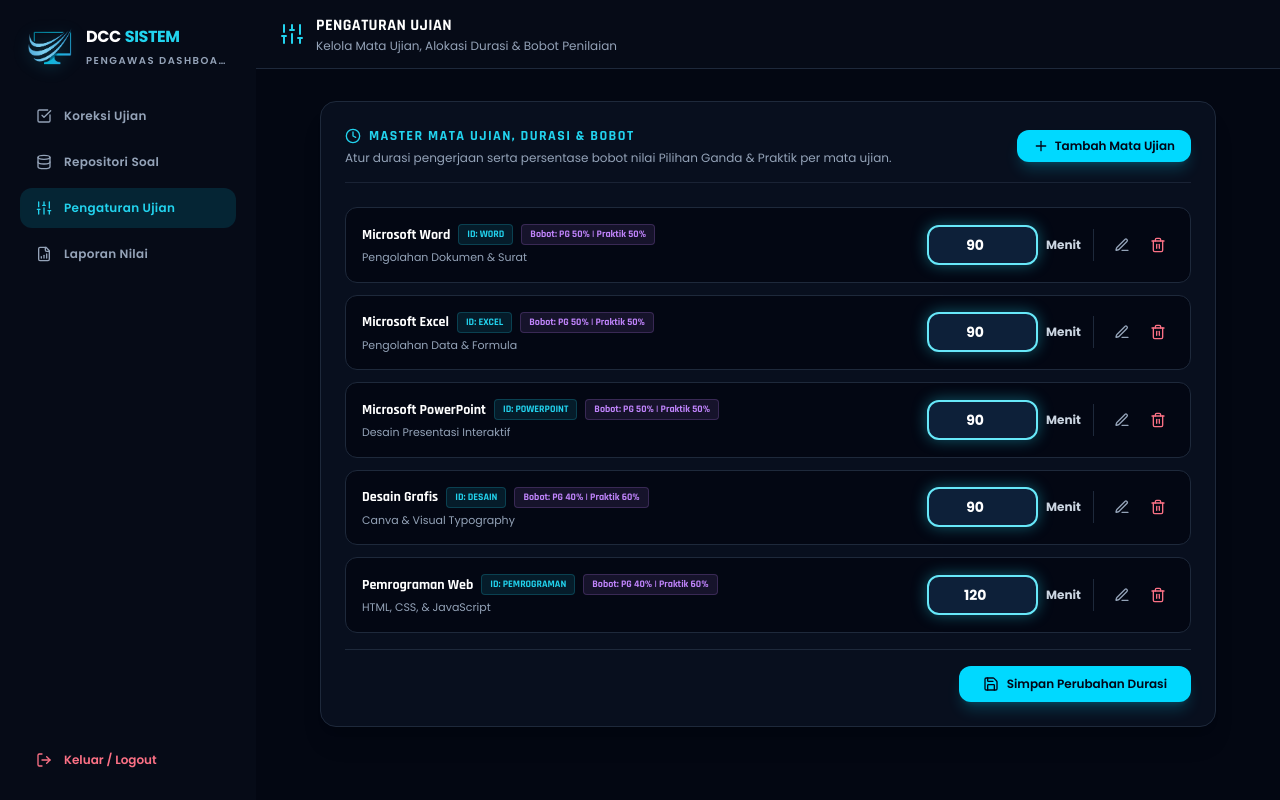
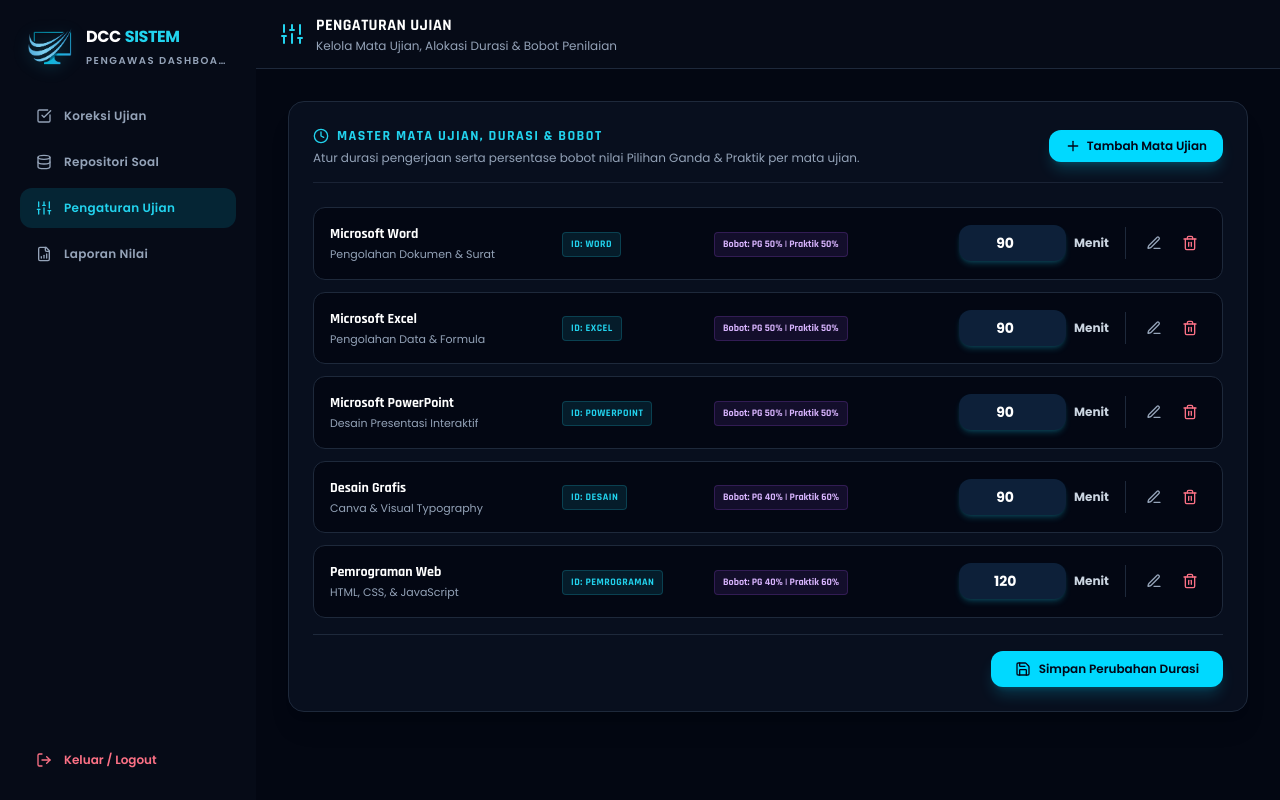
Before and after one commit to dcc-daruttaufiq/dcc-cbt-system, a React (Vite) app in the folder client/: page /pengaturan-ujian in a window 1280 px wide. Built offline with nearby package versions, Linux system fonts and the light colour scheme; no server answers; the database is empty.

Commit message:
pengaturan ujian

```diff
--- a/client/src/pages/PengaturanUjian.jsx
+++ b/client/src/pages/PengaturanUjian.jsx
@@ -53,7 +53,6 @@
       if (!error && data && data.value) {
         const parsed = typeof data.value === 'string' ? JSON.parse(data.value) : data.value;
         if (Array.isArray(parsed) && parsed.length > 0) {
-          // Pastikan properti bobot aman (fallback ke default jika data lama belum ada)
           const normalized = parsed.map(m => ({
             ...m,
             bobot_pg: m.bobot_pg !== undefined ? m.bobot_pg : 50,
@@ -105,26 +104,22 @@
     }
   };
 
-  // Simpan Manual lewat tombol bawah
   const handleSimpan = (e) => {
     if (e) e.preventDefault();
     saveToSupabase(katalogMapel);
   };
 
-  // Handler Edit Durasi Angka
   const handleDurasiChange = (id, val) => {
     const updated = katalogMapel.map(m => m.id === id ? { ...m, durasi: val } : m);
     setKatalogMapel(updated);
   };
 
-  // Buka Modal Tambah
   const openAddModal = () => {
     setEditingId(null);
     setFormMapel({ id: '', nama: '', desc: '', durasi: 90, bobot_pg: 50, bobot_praktik: 50 });
     setIsModalOpen(true);
   };
 
-  // Buka Modal Edit
   const openEditModal = (item) => {
     setEditingId(item.id);
     setFormMapel({
@@ -135,7 +130,6 @@
     setIsModalOpen(true);
   };
 
-  // Hapus Mata Ujian (Auto-Save)
   const handleDeleteMapel = (id, nama) => {
     if (katalogMapel.length <= 1) {
       return alert('Sistem harus memiliki minimal 1 Mata Ujian!');
@@ -147,12 +141,10 @@
     saveToSupabase(updated);
   };
 
-  // Submit Modal Form (Tambah / Edit + Auto-Save)
   const handleSaveModal = (e) => {
     e.preventDefault();
     if (!formMapel.nama.trim()) return alert('Nama Mata Ujian wajib diisi!');
 
-    // Validasi total bobot wajib 100%
     const totalBobot = Number(formMapel.bobot_pg) + Number(formMapel.bobot_praktik);
     if (totalBobot !== 100) {
       return alert(`Total bobot penilaian harus 100%! Saat ini totalnya: ${totalBobot}% (PG: ${formMapel.bobot_pg}%, Praktik: ${formMapel.bobot_praktik}%)`);
@@ -182,7 +174,7 @@
     }
 
     setKatalogMapel(updatedList);
-    saveToSupabase(updatedList); // AUTO-SAVE LANGSUNG
+    saveToSupabase(updatedList);
     setIsModalOpen(false);
   };
 
@@ -202,7 +194,7 @@
         </Navbar>
 
         <main className="p-6 md:p-8 flex-1 overflow-y-auto">
-          <div className="max-w-4xl mx-auto space-y-6">
+          <div className="max-w-5xl mx-auto space-y-6">
 
             <div className="p-6 bg-[#0d1527]/60 border border-slate-800 rounded-2xl space-y-6 shadow-xl">
               <div className="border-b border-slate-800/80 pb-4 flex flex-col sm:flex-row sm:items-center justify-between gap-4">
@@ -241,20 +233,34 @@
                   <div className="grid grid-cols-1 gap-3">
                     {katalogMapel.map((kat) => (
                       <div key={kat.id} className="p-4 rounded-xl bg-[#030712]/90 border border-slate-800 flex flex-col md:flex-row md:items-center justify-between gap-4">
-                        <div className="space-y-1">
-                          <div className="flex items-center gap-2 flex-wrap">
-                            <h3 className="font-display font-bold text-sm text-white">{kat.nama}</h3>
-                            <span className="text-[10px] text-cyan-400 bg-cyan-400/10 border border-cyan-400/20 px-2 py-0.5 rounded font-display font-bold uppercase">
+
+                        {/* SISI KIRI: NAMA, ID & BOBOT (DISEJAJARIN RAPI PAKE FLEX & GRID) */}
+                        <div className="flex flex-col md:flex-row md:items-center gap-3 md:gap-6 flex-1 min-w-0">
+
+                          {/* Nama & Deskripsi Mapel */}
+                          <div className="w-full md:w-52 shrink-0 space-y-0.5">
+                            <h3 className="font-display font-bold text-sm text-white truncate">{kat.nama}</h3>
+                            <p className="text-[11px] text-slate-400 font-sans truncate">{kat.desc}</p>
+                          </div>
+
+                          {/* ID Badge (Kolom Teratur) */}
+                          <div className="w-32 shrink-0">
+                            <span className="inline-block text-[10px] text-cyan-400 bg-cyan-400/10 border border-cyan-400/20 px-2 py-1 rounded font-display font-bold uppercase tracking-wider">
                               ID: {kat.id}
                             </span>
-                            <span className="text-[10px] text-purple-400 bg-purple-400/10 border border-purple-400/20 px-2 py-0.5 rounded font-display font-bold">
+                          </div>
+
+                          {/* Bobot Badge (Kolom Teratur) */}
+                          <div className="w-48 shrink-0">
+                            <span className="inline-block text-[10px] text-purple-300 bg-purple-500/10 border border-purple-500/20 px-2 py-1 rounded font-display font-bold">
                               Bobot: PG {kat.bobot_pg ?? 50}% | Praktik {kat.bobot_praktik ?? 50}%
                             </span>
                           </div>
-                          <p className="text-[11px] text-slate-400 font-sans">{kat.desc}</p>
+
                         </div>
 
-                        <div className="flex items-center gap-3 self-end md:self-center flex-wrap">
+                        {/* SISI KANAN: BAR DURASI (SOLID CYAN, TEKS BIRU TUA, TANPA BORDER LINE) & BUTTONS */}
+                        <div className="flex items-center gap-4 shrink-0 self-end md:self-center">
                           <div className="flex items-center gap-2">
                             <Input
                               type="number"
@@ -265,7 +271,13 @@
                                 const val = parseInt(e.target.value) || 0;
                                 handleDurasiChange(kat.id, val);
                               }}
-                              className="w-20 text-center font-display font-extrabold text-slate-950 text-sm py-1.5 bg-cyan-400 border-2 border-cyan-300 focus:bg-cyan-300 focus:border-cyan-200 focus:outline-none shadow-[0_0_15px_rgba(34,211,238,0.4)] rounded-xl transition-all"
+                              /*
+                                Custom Bar Durasi:
+                                - bg-cyan-400: Latar Biru Cyan Solid
+                                - text-[#071426]: Warna Angka Biru Tua Kontras
+                                - border-0: Tanpa Garis Tepi/Outlined
+                              */
+                              className="w-20 text-center font-display font-black text-[#071426] text-sm py-1.5 bg-cyan-400 border-0 focus:outline-none focus:ring-2 focus:ring-cyan-300 rounded-xl transition-all shadow-md shadow-cyan-400/20"
                             />
                             <span className="text-xs text-slate-300 font-sans font-bold">Menit</span>
                           </div>
@@ -289,6 +301,7 @@
                             </button>
                           </div>
                         </div>
+
                       </div>
                     ))}
                   </div>
@@ -359,7 +372,6 @@
                   />
                 </div>
 
-                {/* Grid Input Bobot PG & Praktik */}
                 <div className="grid grid-cols-2 gap-3 pt-2 border-t border-slate-800/60">
                   <div>
                     <label className="text-[11px] font-display font-bold text-cyan-400 mb-1 block uppercase flex items-center gap-1">
@@ -372,7 +384,6 @@
                       value={formMapel.bobot_pg}
                       onChange={(e) => {
                         const pgVal = parseInt(e.target.value) || 0;
-                        // Otomatis menyesuaikan sisa bobot praktik agar total 100%
                         const prakVal = Math.max(0, 100 - pgVal);
                         setFormMapel({ ...formMapel, bobot_pg: pgVal, bobot_praktik: prakVal });
                       }}
```
